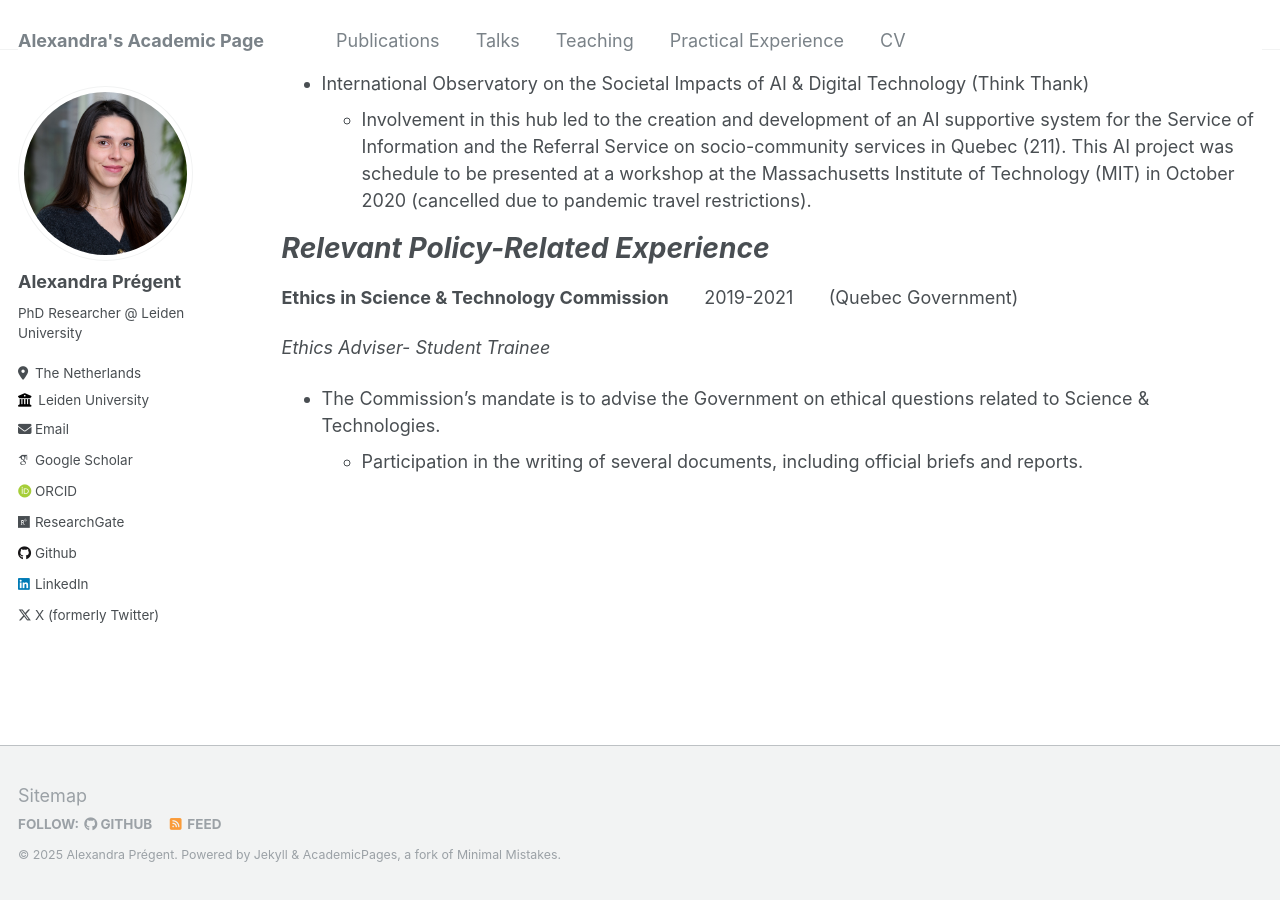
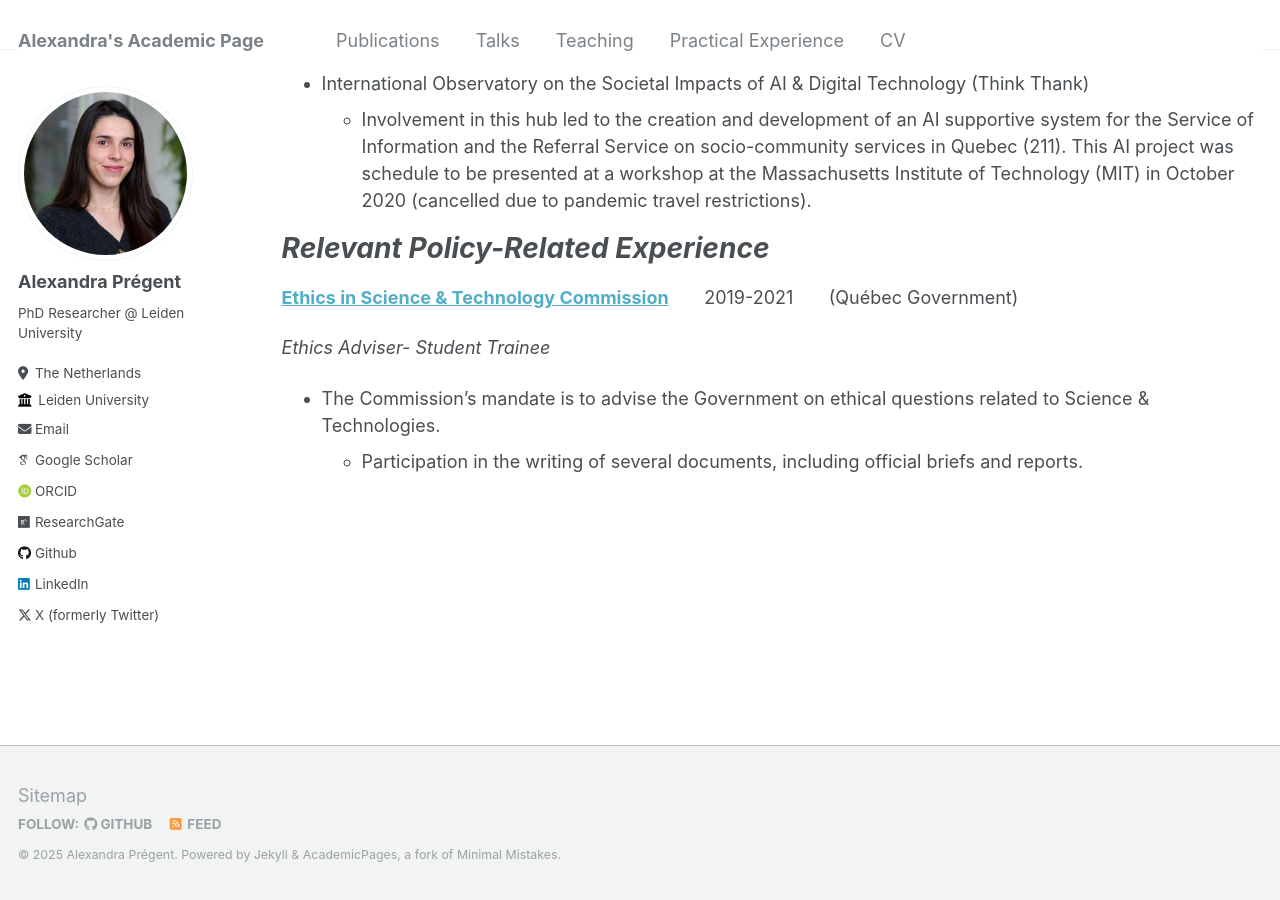
Before and after one commit to AlexandraPregent/AlexandraPregent.github.io, a Jekyll site: the page built from _pages/portfolio.md, in a window 1280 px wide and 900 px high, scrolled down 860 px. Built offline with Jekyll 4.4.1, drawn with Linux system fonts in a browser that asks for light colours; some web fonts are replaced; part of the change alters nothing that is shown.

Commit message:
Update portfolio.md

```diff
--- a/_pages/portfolio.md
+++ b/_pages/portfolio.md
@@ -22,7 +22,7 @@ redirect_from:
  &nbsp;
  &nbsp;
 
-**SRPoiSE** &nbsp; &nbsp; &nbsp; 2024- Present &nbsp; &nbsp; &nbsp; International
+**[SRPoiSE](https://srpoise.org/)** &nbsp; &nbsp; &nbsp; 2024- Present &nbsp; &nbsp; &nbsp; International
 
 *Board Member*
 
@@ -32,7 +32,7 @@ redirect_from:
 &nbsp;
 &nbsp;
 
-**OBVIA** &nbsp; &nbsp; &nbsp;2019-2021 &nbsp; &nbsp; &nbsp; Canada
+**[OBVIA](https://www.obvia.ca/)** &nbsp; &nbsp; &nbsp;2019-2021 &nbsp; &nbsp; &nbsp; Canada
 
 *Student Member*
 
@@ -42,7 +42,7 @@ redirect_from:
 
 # ***Relevant Policy-Related Experience***
 
-**Ethics in Science & Technology Commission** &nbsp; &nbsp; &nbsp; 2019-2021 &nbsp; &nbsp; &nbsp; (Quebec Government)
+**[Ethics in Science & Technology Commission](https://www.ethique.gouv.qc.ca/fr/)** &nbsp; &nbsp; &nbsp; 2019-2021 &nbsp; &nbsp; &nbsp; (Québec Government)
 
 *Ethics Adviser- Student Trainee*
 
```
